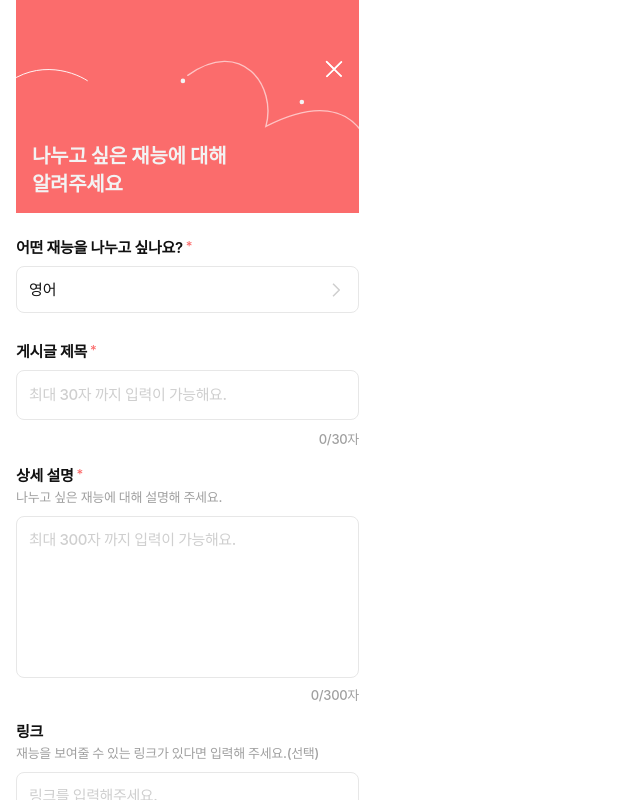
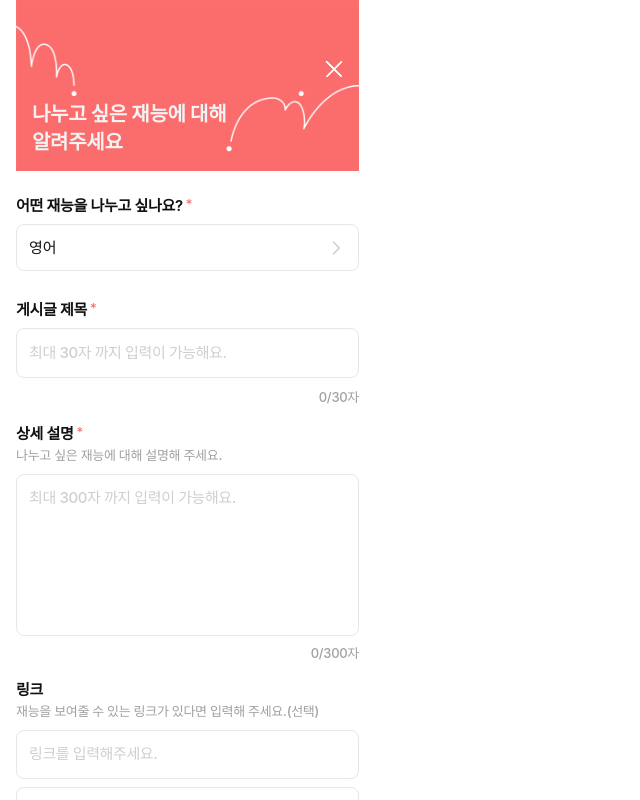
Before and after one commit to depromeet/pingpong-client, a Next.js app: page /talent/register/share in a window 1280 px wide. Shown: the top 800 px of the page, without its empty margins (0-640 px from the left). Built offline with nearby package versions, Linux system fonts and the light colour scheme; a web font is replaced by a local one.

Commit message:
:recycle: refactor: Apply new image TalentRegisterHeader

```diff
--- a/src/components/talentRegister/TalentRegisterHeader.tsx
+++ b/src/components/talentRegister/TalentRegisterHeader.tsx
@@ -1,27 +1,30 @@
+import Image from 'next/image';
+
 import type { TalentRegisterProps } from '@/constants/talentRegister/talentRegisterType';
 
 import HeaderTitle from '../common/HeaderTitle';
 import IconAnchor from '../common/IconAnchor';
-import TalentRegisterHeaderIcon from '../icons/TalentRegisterHeaderIcon';
 import { XIcon } from '../icons/XIcon';
 
 const SHARE = {
-  color: 'bg-primary-red',
+  src: '/images/talentShare.png',
+  alt: 'talentShare',
   contents: ['나누고 싶은 재능에 대해', '알려주세요'],
 };
 
 const EXCHANGE = {
-  color: 'bg-primary-blue',
+  src: '/images/talentExchange.png',
+  alt: 'talentExchange',
   contents: ['주고 싶은 재능에 대해', '알려주세요'],
 };
 
 const TalentRegisterHeader = ({ sort, className }: TalentRegisterProps) => {
-  const { color, contents } = sort === 'SHARE' ? SHARE : EXCHANGE;
+  const { src, alt, contents } = sort === 'SHARE' ? SHARE : EXCHANGE;
 
   return (
-    <div className={`relative w-full h-[213px] ${color} ${className}`}>
+    <div className={`relative w-full ${className}`}>
       <IconAnchor icon={<XIcon className="absolute right-[16px] top-[60px]" />} href="/talent/register" />
-      <TalentRegisterHeaderIcon className="w-full" />
+      <Image src={src} alt={alt} width={375} height={187} className="w-full z-99" priority />
       <HeaderTitle texts={contents} textClassName="text-gray-100" className="absolute left-[16px] bottom-[15.5px]" />
     </div>
   );
```
